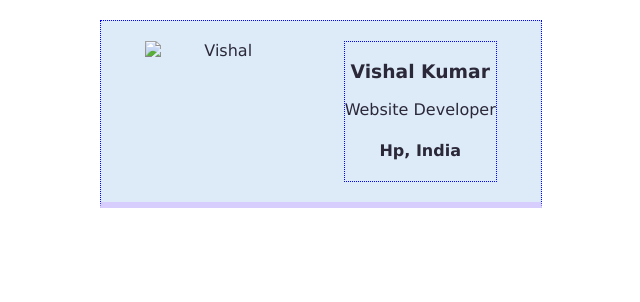
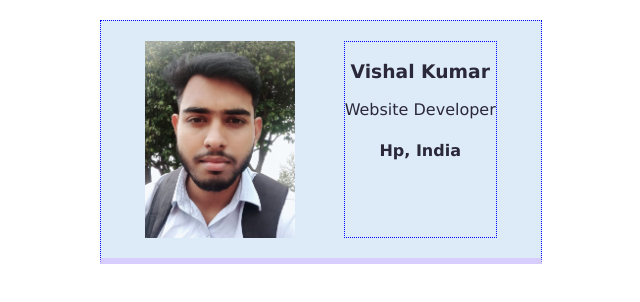
Before and after one commit to vishalsharmabaddi/Business-card, a plain HTML site: page index.html in a window 1280 px wide. Shown: the whole page, without its empty margins (319-959 px from the left). Drawn offline with Linux system fonts and the light colour scheme.

Commit message:
Fix image source path in index.html

```diff
--- a/index.html
+++ b/index.html
@@ -7,7 +7,7 @@
 
     <div class="card">
         <img
-            src="images/vishal mca.jpeg"
+            src="vishal mca.jpeg"
             alt="Vishal"
             class="avatar"
         />
@@ -18,4 +18,5 @@
         </div>
     </div>
 </body>
+
 </html>
```
